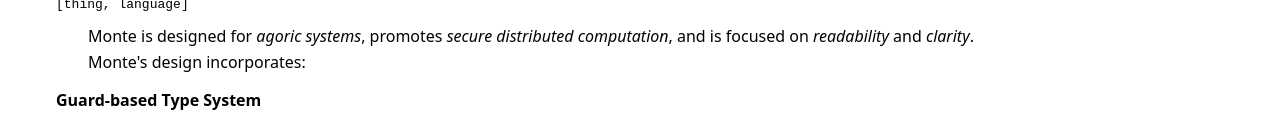
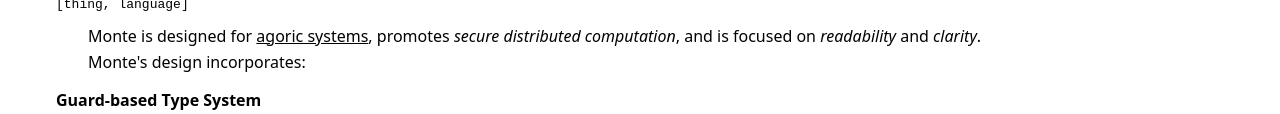
Before and after one commit to monte-language/monte-language.github.io, a plain HTML site: page index.html in a window 1280 px wide. Shown: the part 387-501 px from the top of the page. Drawn offline with Linux system fonts and the light colour scheme.

Commit message:
link to origin of "agoric systems"

```diff
--- a/index.html
+++ b/index.html
@@ -36,7 +36,7 @@
 <span class="p">[</span><span class="n">thing</span><span class="p">,</span><span class="w"> </span><span class="n">language</span><span class="p">]</span>
 </pre></div>
 
-<p>Monte is designed for <em>agoric systems</em>, promotes <em>secure
+<p>Monte is designed for <a href="http://e-drexler.com/d/09/00/AgoricsPapers/agoricpapers/aos/aos.1.html">agoric systems</a>, promotes <em>secure
     distributed computation</em>, and is focused on <em>readability</em> and
 <em>clarity</em>.</p>
 
```
